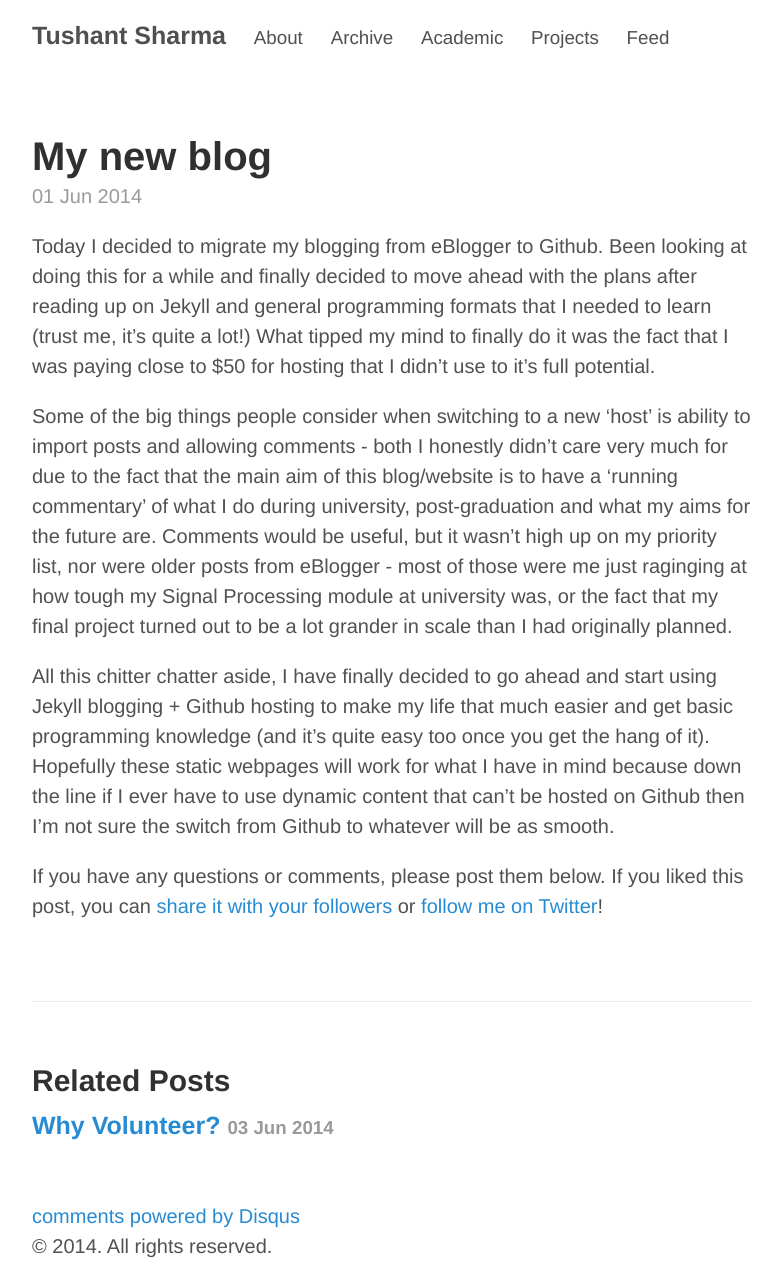
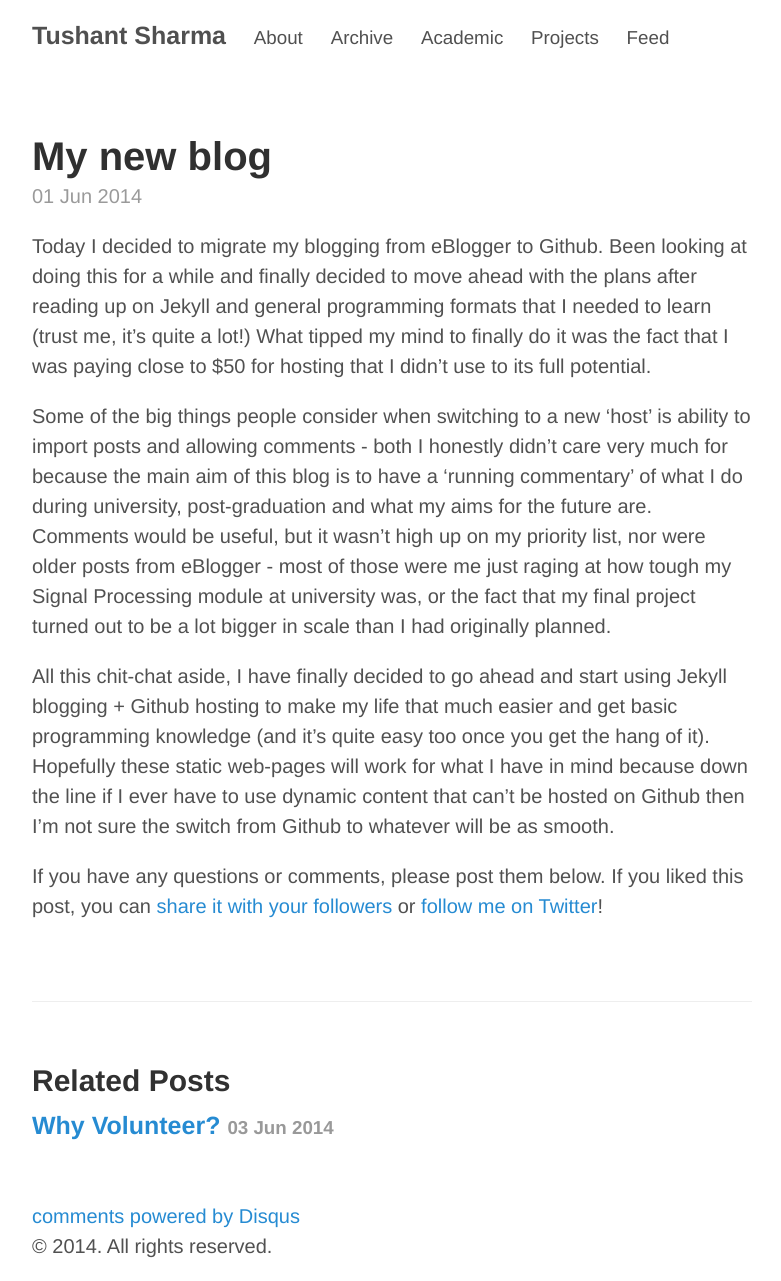
Before and after one commit to Jadax/jadax.github.io, a Jekyll site: the page built from _posts/2014-06-01-newblog.md, in a window 1280 px wide. Shown: the whole page, without its empty margins (248-1029 px from the left). Built offline with Jekyll 4.4.1, drawn with Linux system fonts in a browser that asks for light colours; Markdown is read by kramdown in place of the engine named in the settings; comment, search, counter and statistics services are not loaded.

Commit message:
update blog1

```diff
--- a/_posts/2014-06-01-newblog.md
+++ b/_posts/2014-06-01-newblog.md
@@ -10,23 +10,23 @@ move ahead with the plans after reading up on Jekyll and
 general programming formats that I needed to learn
 (trust me, it's quite a lot!) What tipped my mind to finally
 do it was the fact that I was paying close to $50 for hosting
-that I didn't use to it's full potential.
+that I didn't use to its full potential.
 
 Some of the big things people consider when switching to a new
 'host' is ability to import posts and allowing comments - both
-I honestly didn't care very much for due to the fact that the
-main aim of this blog/website is to have a 'running commentary'
+I honestly didn't care very much for because the
+main aim of this blog is to have a 'running commentary'
 of what I do during university, post-graduation and what my aims
 for the future are. Comments would be useful, but it wasn't high
 up on my priority list, nor were older posts from eBlogger - most of
-those were me just raginging at how tough my Signal Processing
+those were me just raging at how tough my Signal Processing
 module at university was, or the fact that my final project turned
-out to be a lot grander in scale than I had originally planned.
+out to be a lot bigger in scale than I had originally planned.
 
-All this chitter chatter aside, I have finally decided to go ahead
+All this chit-chat aside, I have finally decided to go ahead
 and start using Jekyll blogging + Github hosting to make my life that
 much easier and get basic programming knowledge (and it's quite easy
-too once you get the hang of it). Hopefully these static webpages will
+too once you get the hang of it). Hopefully these static web-pages will
 work for what I have in mind because down the line if I ever have to
 use dynamic content that can't be hosted on Github then I'm not sure
 the switch from Github to whatever will be as smooth.
```
